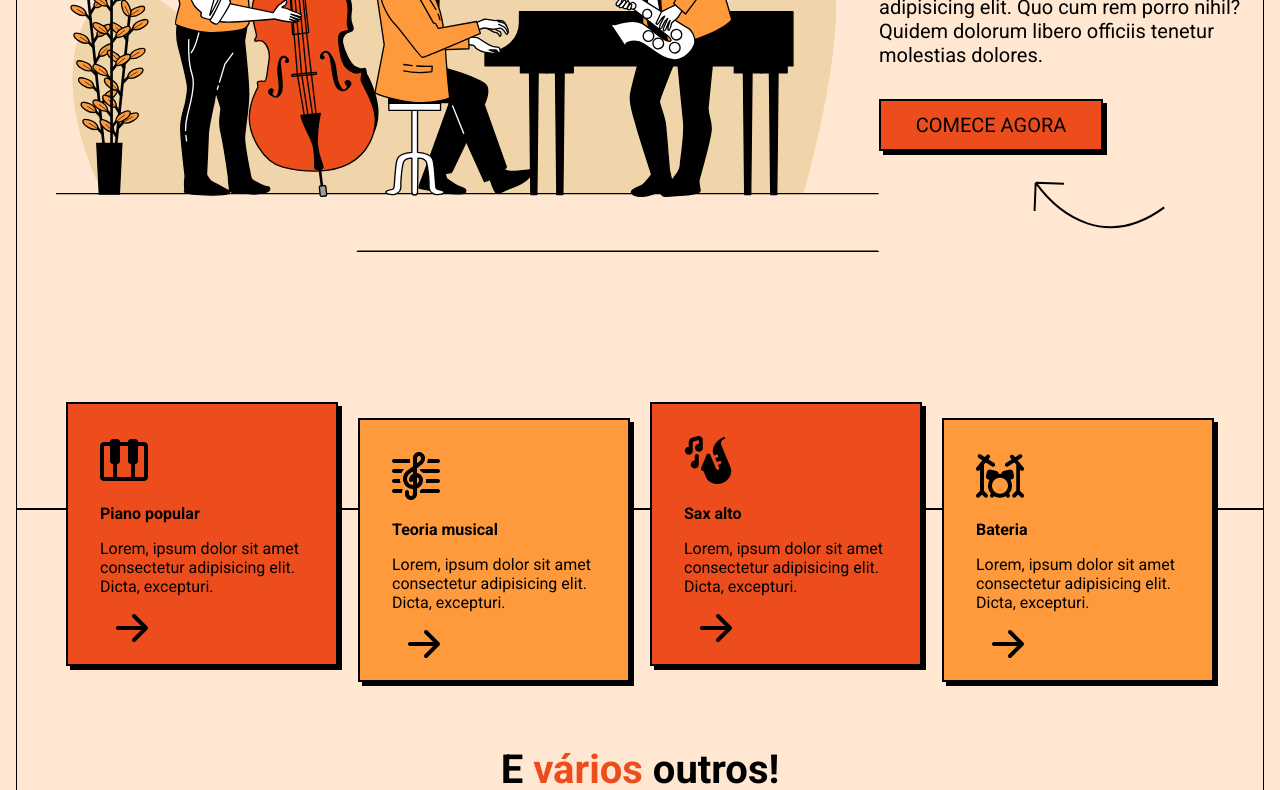
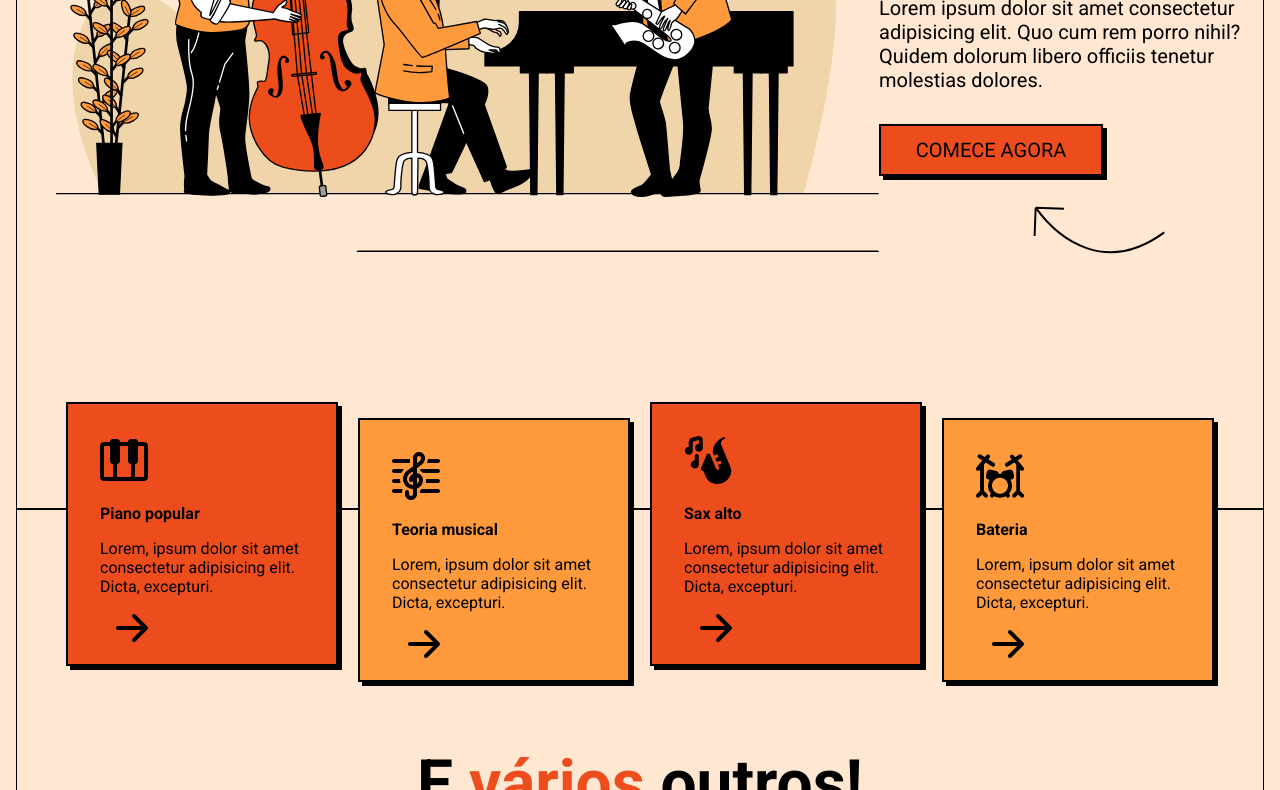
Before and after one commit to dedezera/Tom-s-Jazz-School, a plain HTML site: page index.html in a window 1280 px wide. Shown: the part 444-1234 px from the top of the page. Drawn offline with Linux system fonts and the light colour scheme.

Commit message:
Update style.css

```diff
--- a/estilos/style.css
+++ b/estilos/style.css
@@ -242,7 +242,7 @@ footer nav a {
 }
 
 @media screen and (min-width: 72rem){
-    h1. h2 {
+    h1, h2 {
         font-size: 4rem;
     }
 
```
